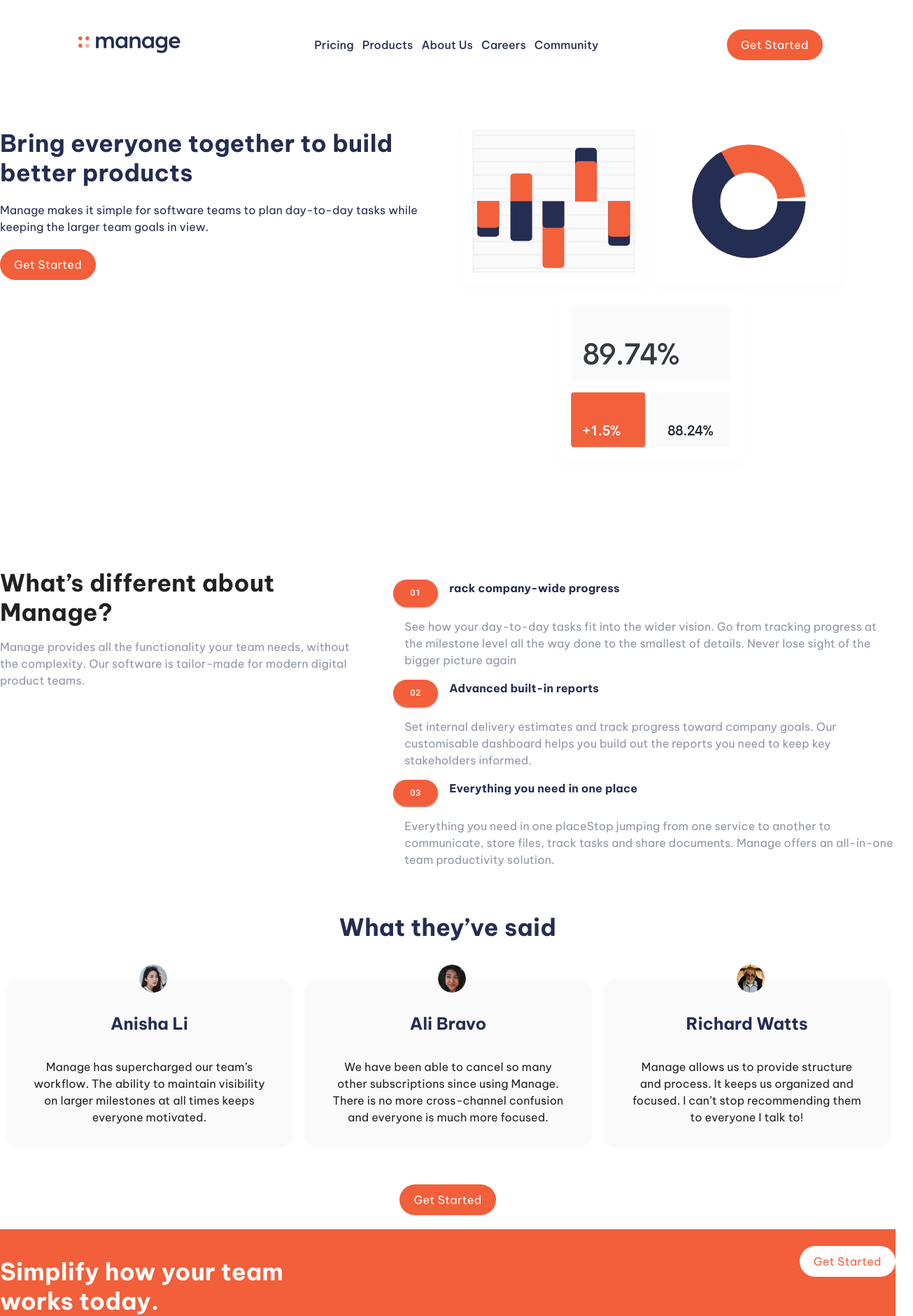
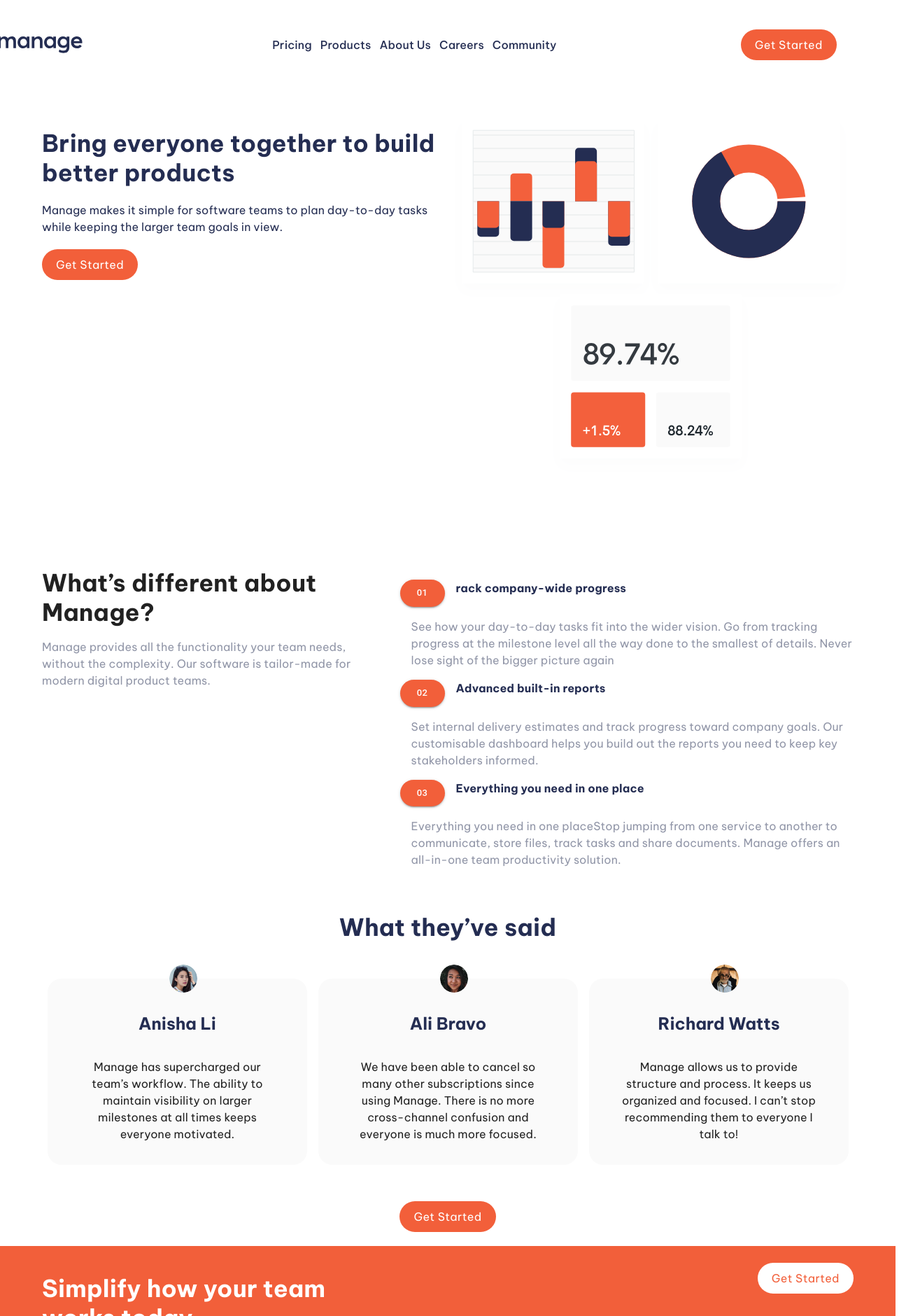
Before and after one commit to meyoh-23/Manage-landing-page, a React (Create React App) app: page / in a window 1280 px wide. Shown: the top 1880 px of the page at 70% size, 1305 px wide, since content can reach past the window. Built offline with nearby package versions, Linux system fonts and the light colour scheme.

Commit message:
padding and margin settings

```diff
--- a/src/components/CallToAction.jsx
+++ b/src/components/CallToAction.jsx
@@ -16,6 +16,11 @@ function CallToAction() {
       },
       backgroundColor: "secondary.main",
       py: 3,
+      px: {
+            xs: 2.25,
+            md: 4.25,
+            lg: 7.5
+        }
     }}>
         <Typography
         variant="h4"
--- a/src/components/Footer.jsx
+++ b/src/components/Footer.jsx
@@ -21,6 +21,11 @@ function Footer() {
             justifyContent: "space-between",
             alignItems: "center",
             gap: 6,
+            px: {
+                xs: 2.25,
+                md: 4.25,
+                lg: 10
+            }
         }}>
             <Box
             sx={{
--- a/src/components/Hero.jsx
+++ b/src/components/Hero.jsx
@@ -22,6 +22,11 @@ function Hero() {
                     xs: 15,
                     md: 20,
                 },
+                mx: {
+                    xs: 2.25,
+                    md: 4.25,
+                    lg: 7.5
+                }
             }}
             >
                 <Box sx={{
--- a/src/components/Navbar.jsx
+++ b/src/components/Navbar.jsx
@@ -14,8 +14,10 @@ const Navbar = () => {
     sx={{
         py: 4,
         background: "transparent",
-        px:{
-            lg: 10,
+        mx: {
+            xs: 2.25,
+            md: 4.25,
+            lg: 7.5
         }
     }}
     >
--- a/src/components/Services.jsx
+++ b/src/components/Services.jsx
@@ -21,7 +21,12 @@ function Services() {
         mt: {
             xs: 10,
             md: 15,
-        }
+        },
+        mx: {
+                xs: 2.25,
+                md: 4.25,
+                lg: 7.5
+            }
     }}
     >
         <Box sx={{
--- a/src/components/Testimonials.jsx
+++ b/src/components/Testimonials.jsx
@@ -14,7 +14,12 @@ function Testimonials() {
       alignContent: "center",
       justifyContent: "space-between",
       gap: 3.5,
-      mb: 2.5
+      mb: 2.5,
+      mx: {
+            xs: 2.25,
+            md: 4.25,
+            lg: 7.5
+        }
     }}
     >
       <Typography variant='h4'
```
